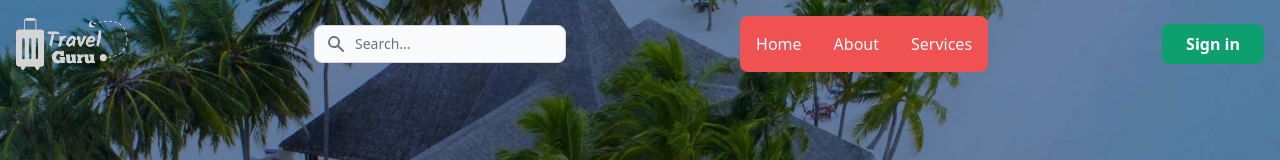
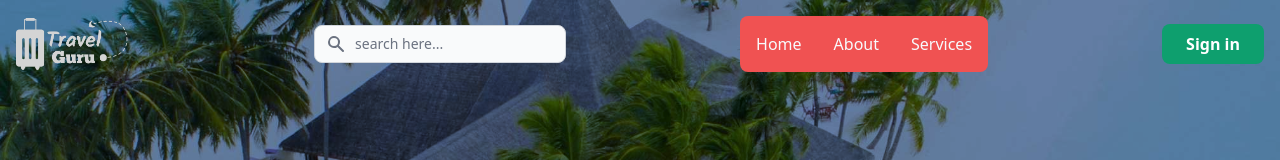
Before and after one commit to Source-Code-007/travel-guru-pHero, a React (Vite) app: page / in a window 1280 px wide. Shown: the top 160 px of the page. Built offline with nearby package versions, Linux system fonts and the light colour scheme; no server answers.

Commit message:
placholder update

```diff
--- a/src/Components/Header/Nav.jsx
+++ b/src/Components/Header/Nav.jsx
@@ -34,7 +34,7 @@ const Nav = () => {
                                 <svg className="w-5 h-5 text-gray-500" aria-hidden="true" fill="currentColor" viewBox="0 0 20 20" xmlns="http://www.w3.org/2000/svg"><path fillRule="evenodd" d="M8 4a4 4 0 100 8 4 4 0 000-8zM2 8a6 6 0 1110.89 3.476l4.817 4.817a1 1 0 01-1.414 1.414l-4.816-4.816A6 6 0 012 8z" clipRule="evenodd"></path></svg>
                                 <span className="sr-only">Search icon</span>
                             </div>
-                            <input type="text" id="search-navbar" className="block w-full p-2 pl-10 text-sm text-gray-900 border border-gray-300 rounded-lg bg-gray-50 focus:ring-blue-500 focus:border-blue-500 dark:bg-gray-700 dark:border-gray-600 dark:placeholder-gray-400 dark:text-white dark:focus:ring-blue-500 dark:focus:border-blue-500" placeholder="Search..." />
+                            <input type="text" id="search-navbar" className="block w-full p-2 pl-10 text-sm text-gray-900 border border-gray-300 rounded-lg bg-gray-50 focus:ring-blue-500 focus:border-blue-500 dark:bg-gray-700 dark:border-gray-600 dark:placeholder-gray-400 dark:text-white dark:focus:ring-blue-500 dark:focus:border-blue-500" placeholder="search here..." />
                         </div>
                         <button data-collapse-toggle="navbar-search" type="button" className="inline-flex items-center p-2 text-sm text-gray-500 rounded-lg md:hidden hover:bg-gray-100 focus:outline-none focus:ring-2 focus:ring-gray-200 dark:text-gray-400 dark:hover:bg-gray-700 dark:focus:ring-gray-600" aria-controls="navbar-search" aria-expanded="false">
                             <span className="sr-only">Open menu</span>
```
